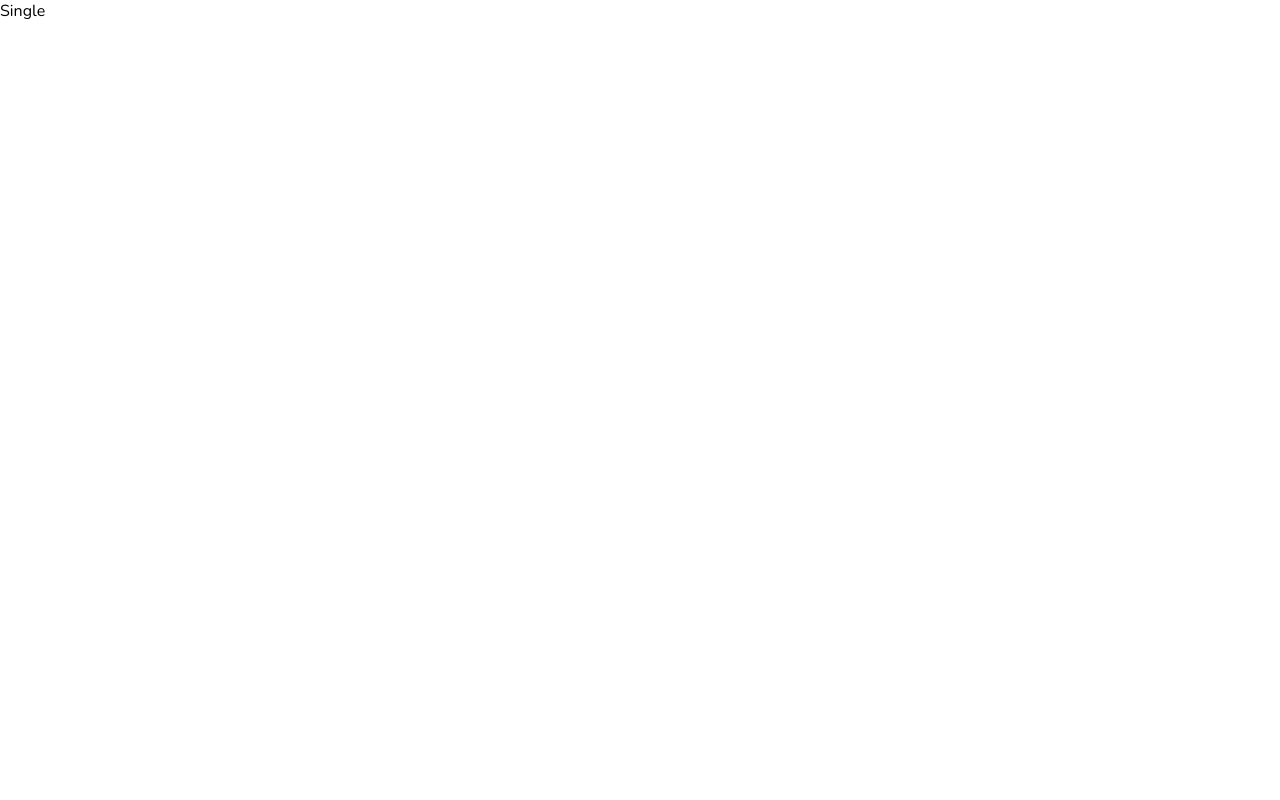
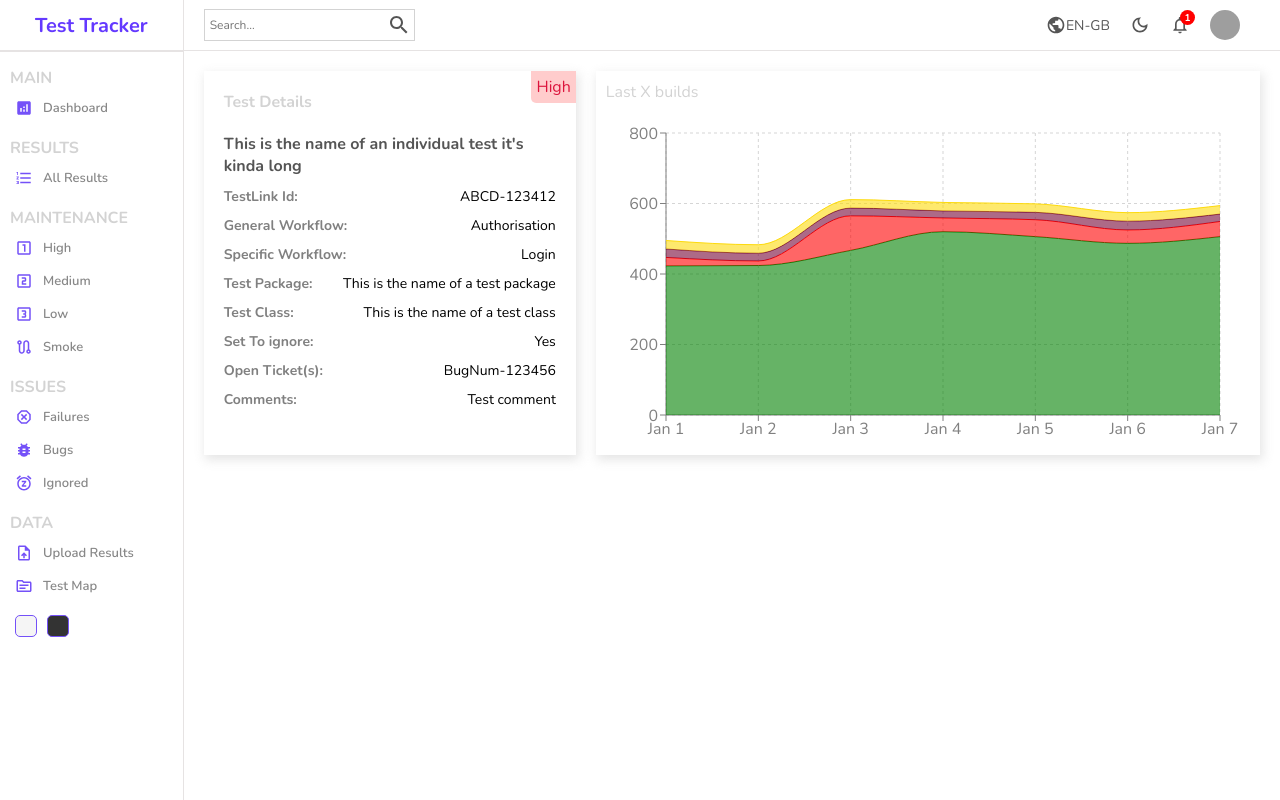
Before and after one commit to robbbowes/react-dashboard, a React (Create React App) app: page /users/1 in a window 1280 px wide. Built offline with nearby package versions, Linux system fonts and the light colour scheme; grey boxes are pictures that could not be loaded.

Commit message:
Begin single item page - details and temp chart

```diff
--- a/src/dummydata/data.js
+++ b/src/dummydata/data.js
@@ -1,7 +1,7 @@
 const DUMMY_DATA = [
     {
         id: 1,
-        testLinkIdid: "ABCD-123412",
+        testLinkId: "ABCD-123412",
         testPackage: 'This is the name of a test package',
         testClass: 'This is the name of a test class',
         testName: 'This is the name of an individual test it\'s kinda long',
--- a/src/pages/single/Single.jsx
+++ b/src/pages/single/Single.jsx
@@ -1,9 +1,76 @@
 import './single.scss';
+import Sidebar from '../../components/sidebar/Sidebar';
+import Navbar from '../../components/navbar/Navbar';
+import Chart from '../../components/chart/Chart';
+import DUMMY_DATA from '../../dummydata/data'
 
 const Single = () => {
+
+    const item = DUMMY_DATA[0];
+
     return (
-        <div>
-            Single
+        <div className="single">
+            <Sidebar />
+            <div className="single-container">
+                <Navbar />
+                <div className="top">
+                    <div className="left">
+                        <div className={`${item.testPriority} priority`}>{item.testPriority}</div>
+                        <h1 className="title">Test Details</h1>
+                        <div className="details">
+                            <h4 className="item-title">{item.testName}</h4>
+                            <div className="detail-item">
+                                <span className="item-key">TestLink Id:</span>
+                                <span className="item-value">{item.testLinkId}</span>
+                            </div>
+                            <div className="detail-item">
+                                <span className="item-key">General Workflow:</span>
+                                <span className="item-value">{item.generalWorkflow}</span>
+                            </div>
+                            <div className="detail-item">
+                                <span className="item-key">Specific Workflow:</span>
+                                <span className="item-value">{item.specificWorkflow}</span>
+                            </div>
+                            <div className="detail-item">
+                                <span className="item-key">Test Package:</span>
+                                <span className="item-value">{item.testPackage}</span>
+                            </div>
+                            <div className="detail-item">
+                                <span className="item-key">Test Class:</span>
+                                <span className="item-value">{item.testClass}</span>
+                            </div>
+                            {item.setToIgnore &&
+                                <div className="detail-item">
+                                    <span className="item-key">Set To ignore:</span>
+                                    <span className="item-value">{item.setToIgnore ? "Yes" : "No"}</span>
+                                </div>
+                            }
+                            {item.partialCoverageOnly &&
+                                <div className="detail-item">
+                                    <span className="item-key">Partial Coverage Only:</span>
+                                    <span className="item-value">{item.partialCoverageOnly ? "Yes" : "No"}</span>
+                                </div>
+                            }
+                            {item.bugTicket &&
+                                <div className="detail-item">
+                                    <span className="item-key">Open Ticket(s):</span>
+                                    <span className="item-value">{item.bugTicket}</span>
+                                </div>
+                            }
+                            {item.comments &&
+                                <div className="detail-item">
+                                    <span className="item-key">Comments:</span>
+                                    <span className="item-value">{item.comments}</span>
+                                </div>
+                            }
+                        </div>
+                    </div>
+                    <div className="right">
+                        <Chart />
+                    </div>
+                </div>
+                <div className="bottom"></div>
+            </div>
         </div>
     );
 };
--- a/src/pages/single/single.scss
+++ b/src/pages/single/single.scss
@@ -0,0 +1,86 @@
+.single {
+    display: flex;
+    width: 100%;
+
+    .single-container {
+        flex: 6;
+
+        .top {
+            padding: 20px;
+            display: flex;
+            gap: 20px;
+
+            .left {
+                position: relative;
+                flex: 1;
+                padding: 20px;
+                -webkit-box-shadow: 2px 4px 10px 1px rgba(0, 0, 0, 0.47);
+                box-shadow: 2px 4px 10px 1px rgba(201, 201, 201, 0.47);
+
+                .priority {
+                    position: absolute;
+                    top: 0;
+                    right: 0;
+                    padding: 5px;
+                    border-radius: 0px 0px 0px 5px;
+                }
+
+                .High {
+                    color: crimson;
+                    background-color: rgba(255, 0, 0, 0.2);
+                }
+                .Medium {
+                    color: goldenrod;
+                    background-color: rgba(218, 165, 32, 0.2);
+                }
+                .Low {
+                    color: green;
+                    background-color: rgba(0, 128, 0, 0.2);
+                }
+                .Smoke {
+                    color: purple;
+                    background-color: rgba(128, 0, 128, 0.2);
+                }
+
+                // .item {
+                //     display: flex;
+                //     gap: 20px;
+                // }
+
+                .details {
+
+                    .item-title {
+                        margin: 5px 0px 10px 0px ;
+                        color: #555;
+                    }
+
+                    .detail-item {
+                        margin-bottom: 10px;
+                        font-size: 14px;
+
+                        .item-key {
+                            font-weight: bold;
+                            color: gray;
+                        }
+
+                        .item-value {
+                            float: right;
+                            font-weight: 300;
+                        }
+                    }
+                }
+
+            }
+
+            .right {
+                flex: 2;
+            }
+        }
+    }
+
+    .title {
+        font-size: 16px;
+        color: lightgray;
+        margin-bottom: 20px;
+    }
+}
```
